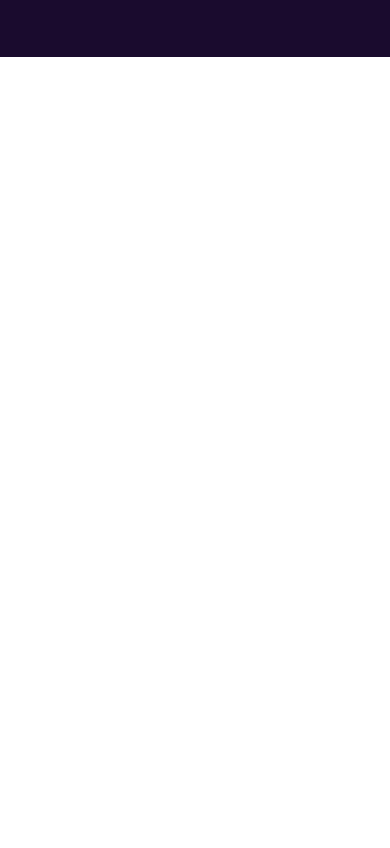
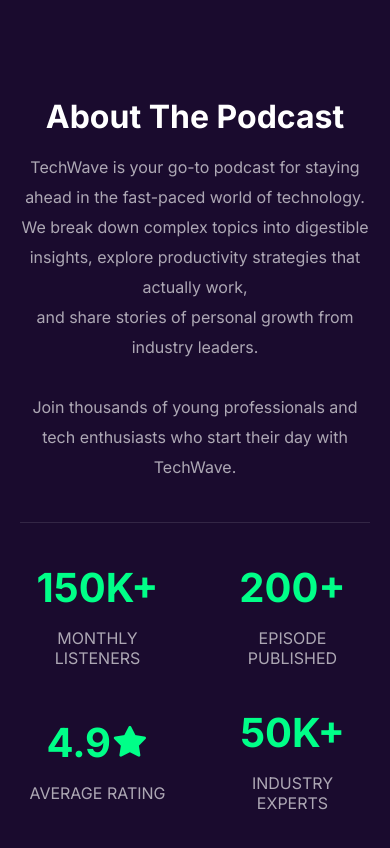
Before and after one commit to marufhasanswe/A02-TechWave, a plain HTML site: page index.html in a window 390 px wide. Shown: the part 534-1382 px from the top of the page. Before the commit the page ends 844 px from the top, so only its background shows below. Drawn offline with Linux system fonts and the light colour scheme.

Commit message:
About section added with responsive style

```diff
--- a/index.html
+++ b/index.html
@@ -46,8 +46,42 @@
             </div>
         </section>
     </header>
-    <main>
-
+    <main >
+        <div id="about-section">
+            <div class="container">
+                <div class="about-info-container">
+                    <h3 class="section-title">
+                        About The Podcast
+                    </h3>
+                    <p class="description info">
+                        TechWave is your go-to podcast for staying ahead in the fast-paced world of technology. <br>
+                        We break down complex topics into digestible insights, explore productivity strategies that actually work, <br>
+                        and share stories of personal growth from industry leaders.
+                                            <br>
+                                            <br>
+                        Join thousands of young professionals and tech enthusiasts who start their day with TechWave.
+                    </p>
+                </div>
+                <div class="achievement">
+                    <div class="achv-info">
+                        <h3>150K+</h3>
+                        <p class="description">MONTHLY LISTENERS</p>
+                    </div>
+                    <div class="achv-info">
+                        <h3>200+</h3>
+                        <p class="description">EPISODE PUBLISHED</p>
+                    </div>
+                    <div class="achv-info ">
+                        <h3 class="star-center">4.9<i class="fa-solid fa-star star"></i></h3>
+                        <p class="description">AVERAGE RATING</p>
+                    </div>
+                    <div class="achv-info">
+                        <h3>50K+</h3>
+                        <p class="description">INDUSTRY EXPERTS</p>
+                    </div>
+                </div>
+            </div>
+        </div>
     </main>
     <footer>
 
--- a/style/style.css
+++ b/style/style.css
@@ -33,13 +33,25 @@
     gap: 4px ;
     align-items: center;
     border: none;
+    cursor: pointer;
+    transition: 0.3s;
+}
+
+.btn:hover{
+    color: rgba(245, 245, 220, 0.92);
 }
 .none{
     display: none;
 }
 .description{
     font-size: 16px;
-    color: rgba(255, 255, 255, 0.802);
+    color: rgba(255, 255, 255, 0.642);
+}
+.section-title{
+    font-size: 48px;
+    font-weight: 700;
+    text-align: center;
+    color: white;
 }
 
 /* Header styles stats here */
@@ -71,6 +83,9 @@ nav .nav-logo{
     color: white;
     font-size: 16px;
     font-weight: 500;
+}
+.links ul li a:hover{
+    color: #00FF88;
 }
 .hamburger-menu{
     display: none;
@@ -134,6 +149,45 @@ nav .nav-logo{
     color: #00FF88;
 }
 
+/* About section styles here */
+#about-section{
+    background-color: #1A0B2E;
+    padding-top: 50px;
+}
+.about-info-container{
+    border-bottom: 1px solid rgba(255, 255, 255, 0.108);
+    padding-bottom: 80px;
+}
+.info{
+    line-height: 30px;
+    text-align: center;
+    margin-top: 16px;
+}
+.achievement{
+    display: grid;
+    grid-template-columns: repeat(4, 1fr);
+    align-items: center;
+    gap: 40px;
+    padding: 80px 0px 90px 0px;
+}
+.achv-info{
+    text-align: center;
+    max-width: 240px;
+}
+.achv-info h3{
+    font-size: 48px;
+    font-weight: 700;
+    color: #00FF88;
+    margin-bottom: 16px;
+}
+.star-center{
+    display: flex;
+    align-items: center;
+    justify-content: center;
+}
+.star{
+    font-size: 30px;
+}
 /* Responsive styles here */
 @media screen and (max-width:576px) {
     .links, .nav-btn{
@@ -161,4 +215,22 @@ nav .nav-logo{
         margin-top: 24px;
         margin-bottom: 8px;
     }
+    #about-section{
+        padding-top: 20px;
+    }
+    .about-info-container{
+        padding-bottom: 40px;
+    }
+    .achievement{
+        display: grid;
+        grid-template-columns: repeat(2, 1fr);
+        align-items: center;
+        padding: 40px 0px;
+    }
+    .achv-info h3{
+        font-size: 40px;
+    }
+    .section-title{
+        font-size: 32px;
+    }
 }
```
